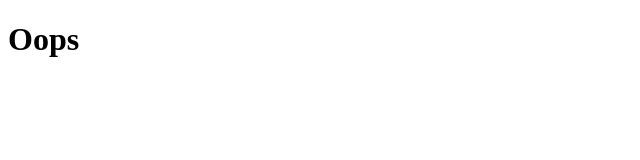
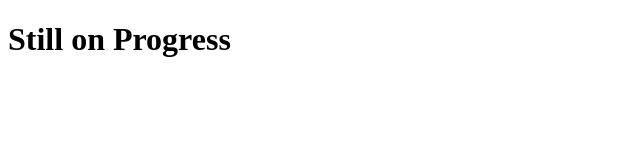
Before and after one commit to Tktv/Tktv-official-page, a plain HTML site: page Portfolio.html in a window 1280 px wide. Shown: the whole page, without its empty margins (0-640 px from the left). Drawn offline with Linux system fonts and the light colour scheme.

Commit message:
Update Portfolio.html

```diff
--- a/Portfolio.html
+++ b/Portfolio.html
@@ -8,6 +8,6 @@
     <link rel="icon" href="images/Favicon.png">
 </head>
 <body>
-    <h1>Oops</h1>
+    <h1>Still on Progress</h1>
 </body>
 </html>
```
